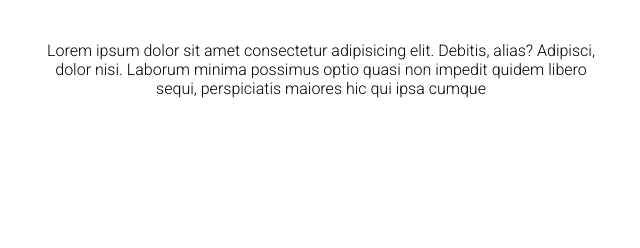
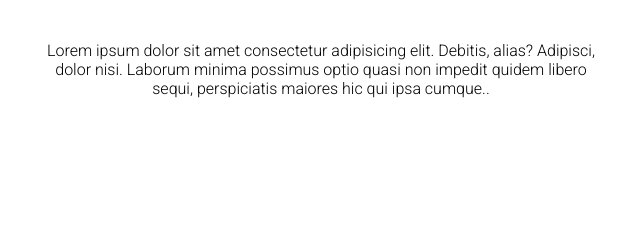
Before and after one commit to vattcarter7/vichet, a plain HTML site: page index.html in a window 1280 px wide. Shown: the part 212-460 px from the top of the page, 167-807 px from the left. Drawn offline with Linux system fonts and the light colour scheme.

Commit message:
Added dots

```diff
--- a/index.html
+++ b/index.html
@@ -17,7 +17,7 @@
     <div class="header-description">
       <h3 class="title-name"><strong> Hi, I am vichet, Software Engineer</strong></h3>
       <p>Lorem ipsum dolor sit amet consectetur adipisicing elit. Debitis, alias? Adipisci, dolor nisi. Laborum minima
-        possimus optio quasi non impedit quidem libero sequi, perspiciatis maiores hic qui ipsa cumque</p>
+        possimus optio quasi non impedit quidem libero sequi, perspiciatis maiores hic qui ipsa cumque..</p>
     </div>
 
     <div class="profile">
```
